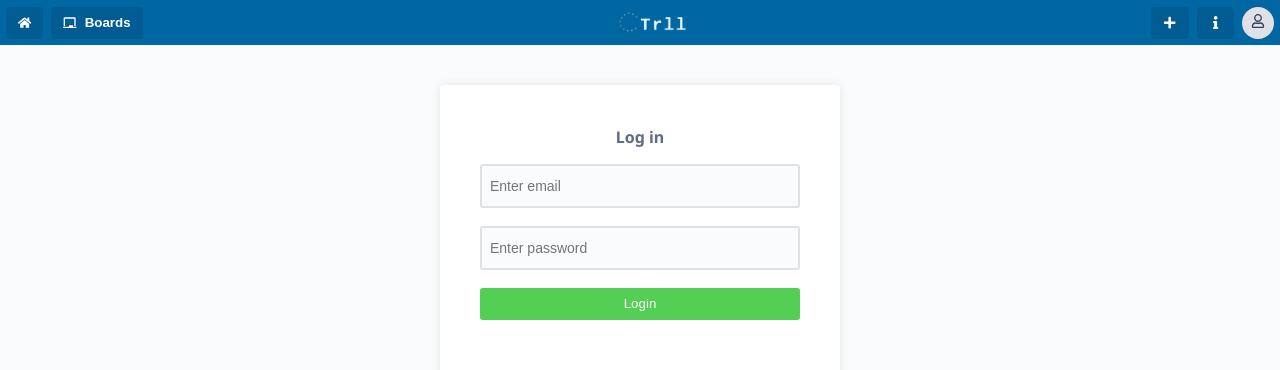
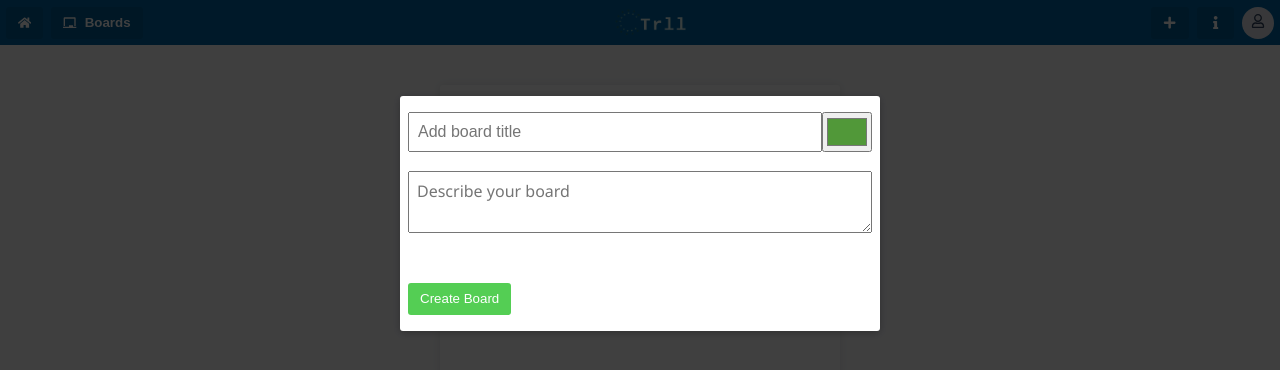
Before and after one commit to superwo/trll-light, a React (Create React App) app in the folder client/: page /login in a window 1280 px wide. Both pictures are taken after a click on the button 1170 px from the left and 22 px from the top of the page. Shown: the top 370 px of the page. Built offline with nearby package versions, Linux system fonts and the light colour scheme.

Commit message:
CreateBoard component

```diff
--- a/client/src/App.js
+++ b/client/src/App.js
@@ -1,4 +1,4 @@
-import React from 'react';
+import React, { useState } from 'react';
 import { Route, Switch } from 'react-router-dom';
 
 import './resources/styles.css';
@@ -12,11 +12,16 @@ import PrivateRoute from './hoc/PrivateRoute';
 import CreateBoard from './components/CreateBoard';
 
 function App() {
+  const [showCreateBoard, setShowCreateBoard] = useState(false);
+
   return (
     <UserProvider>
       <div className='mainLayout'>
-        <Header />
-        <CreateBoard />
+        <Header setShowCreateBoard={setShowCreateBoard} />
+        <CreateBoard
+          show={showCreateBoard}
+          toggleVisibility={setShowCreateBoard}
+        />
         <main className='main-section'>
           <Switch>
             <PrivateRoute path='/' exact component={Boards} />
--- a/client/src/components/CreateBoard.js
+++ b/client/src/components/CreateBoard.js
@@ -1,15 +1,59 @@
-import React, { useState } from 'react';
+import React, { useState, useContext } from 'react';
 import Modal from './Modal';
 import Button from './Button';
+import { UserContext } from '../contexts/userContext';
+import { useHttpClient } from '../hooks/useHttp';
+import { BOARDS_SERVER } from '../services/misc';
+import LoadingSpinner from './LoadingSpinner';
 
-const CreateBoard = () => {
+const CreateBoard = ({ show, toggleVisibility }) => {
   const [title, setTitle] = useState('');
+  const [description, setDescription] = useState('');
   const [color, setColor] = useState('#519839');
+  const { token } = useContext(UserContext);
+
+  const { isLoading, error, sendRequest, clearError } = useHttpClient();
+
+  const boardSubmitHandler = async event => {
+    event.preventDefault();
+    try {
+      await sendRequest(
+        BOARDS_SERVER,
+        'POST',
+        JSON.stringify({
+          name: title ? title : 'New Board',
+          description: description,
+          category: 'personal',
+          color: color
+        }),
+        {
+          'Content-Type': 'application/json',
+          Authorization: 'Bearer ' + token
+        }
+      );
+      setTitle('');
+      setDescription('');
+      toggleVisibility(false);
+    } catch (err) {
+      setTimeout(clearError, 3000);
+    }
+  };
+
   return (
     <Modal
       headerClass='hidden'
-      show={false}
-      footer={<Button classes='btn-green'>Create Board</Button>}
+      show={show}
+      footer={
+        isLoading ? (
+          <LoadingSpinner />
+        ) : (
+          <Button type='submit' classes='btn-green'>
+            Create Board
+          </Button>
+        )
+      }
+      onSubmit={e => boardSubmitHandler(e)}
+      onCancel={() => toggleVisibility(false)}
     >
       <div style={{ display: 'flex' }}>
         <input
@@ -31,6 +75,20 @@ const CreateBoard = () => {
           value={color}
         />
       </div>
+      <br />
+      <textarea
+        value={description}
+        onChange={e => setDescription(e.target.value)}
+        placeholder='Describe your board'
+        style={{
+          width: '100%',
+          fontFamily: 'inherit',
+          padding: '8px',
+          color: 'var(--color-grey)',
+          fontSize: '16px'
+        }}
+      />
+      <p style={{ color: 'var(--color-warning)' }}>{error}</p>
     </Modal>
   );
 };
--- a/client/src/components/Modal.css
+++ b/client/src/components/Modal.css
@@ -7,6 +7,7 @@
   background: white;
   box-shadow: 0 2px 8px rgba(0, 0, 0, 0.26);
   border-radius: 3px;
+  overflow: hidden;
 }
 
 .modal__header {
--- a/client/src/hooks/useHttp.js
+++ b/client/src/hooks/useHttp.js
@@ -11,7 +11,6 @@ export const useHttpClient = () => {
       setIsLoading(true);
       const httpAbortCtrl = new AbortController();
       activeHttpRequests.current.push(httpAbortCtrl);
-
       try {
         const response = await fetch(url, {
           method,
--- a/client/src/layout/Header.js
+++ b/client/src/layout/Header.js
@@ -6,7 +6,7 @@ import './Header.css';
 import logo from '../resources/logo_transparent.png';
 import UserMenu from '../components/UserMenu';
 
-function Header({ history }) {
+function Header({ history, setShowCreateBoard }) {
   const redirectToHome = () => {
     history.push('/');
   };
@@ -25,7 +25,7 @@ function Header({ history }) {
       </div>
       <ul className='header-utils'>
         <li>
-          <Button>
+          <Button onClick={() => setShowCreateBoard(true)}>
             <FaPlus />
           </Button>
         </li>
--- a/client/src/resources/styles.css
+++ b/client/src/resources/styles.css
@@ -1,6 +1,7 @@
 html {
   --color-accent: #0079bf;
   --color-grey: #8d9094;
+  --color-warning: #c75353;
 }
 * {
   box-sizing: border-box;
@@ -44,6 +45,10 @@ body {
 
 .transparent {
   background: transparent;
+}
+
+.warning {
+  background-color: var(--color-warning) !important;
 }
 
 ul,
--- a/client/src/services/misc.js
+++ b/client/src/services/misc.js
@@ -1 +1,2 @@
 export const USER_SERVER = '/api/users';
+export const BOARDS_SERVER = 'http://localhost:3002/api/boards';
```
Also changed, not shown: client/src/components/ErrorModal.js (added, +22 -0 lines).
